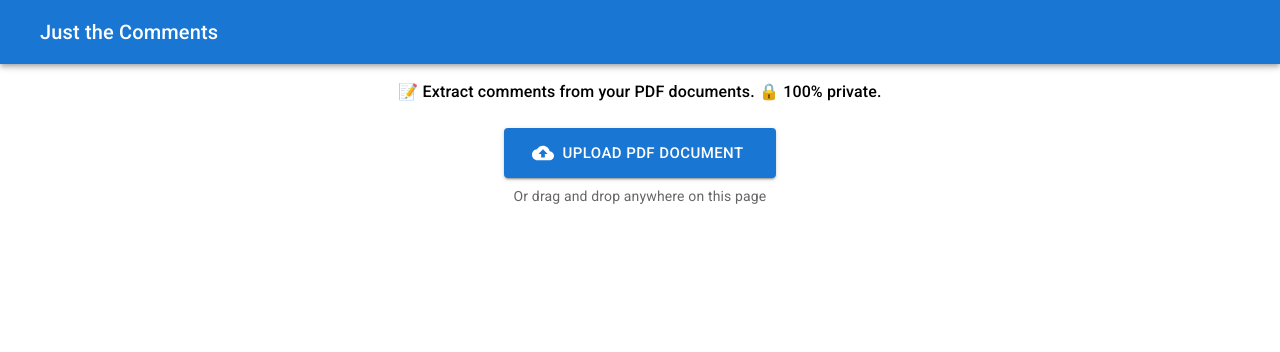
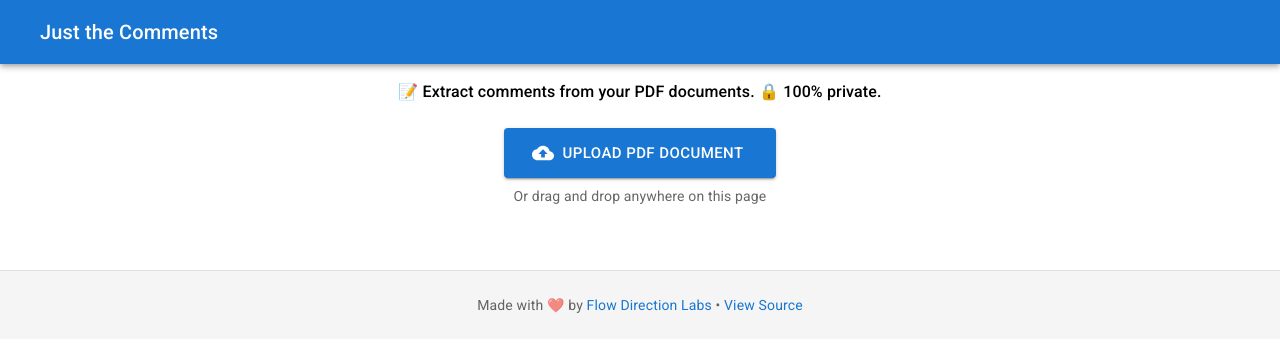
Before and after one commit to drheinheimer/just-the-comments, a React (Vite) app: page / in a window 1280 px wide. Shown: the top 352 px of the page. Built offline with nearby package versions, Linux system fonts and the light colour scheme; some icons are missing; a web font is replaced by a local one.

Commit message:
add footer

```diff
--- a/src/App.tsx
+++ b/src/App.tsx
@@ -742,6 +742,54 @@ function App() {
           Copied to clipboard!
         </Alert>
       </Snackbar>
+
+      {/* Footer */}
+      <Box
+        component="footer"
+        sx={{
+          mt: 8,
+          py: 3,
+          px: 2,
+          backgroundColor: 'grey.100',
+          borderTop: '1px solid',
+          borderColor: 'grey.300'
+        }}
+      >
+        <Container maxWidth="md">
+          <Box sx={{ textAlign: 'center' }}>
+            <Typography variant="body2" color="textSecondary">
+              Made with ❤️ by{' '}
+              <Box
+                component="a"
+                href="https://github.com/drheinheimer/just-the-comments"
+                target="_blank"
+                rel="noopener noreferrer"
+                sx={{
+                  color: 'primary.main',
+                  textDecoration: 'none',
+                  '&:hover': { textDecoration: 'underline' }
+                }}
+              >
+                Flow Direction Labs
+              </Box>
+              {' • '}
+              <Box
+                component="a"
+                href="https://github.com/drheinheimer/just-the-comments"
+                target="_blank"
+                rel="noopener noreferrer"
+                sx={{
+                  color: 'primary.main',
+                  textDecoration: 'none',
+                  '&:hover': { textDecoration: 'underline' }
+                }}
+              >
+                View Source
+              </Box>
+            </Typography>
+          </Box>
+        </Container>
+      </Box>
     </>
   )
 }
```
